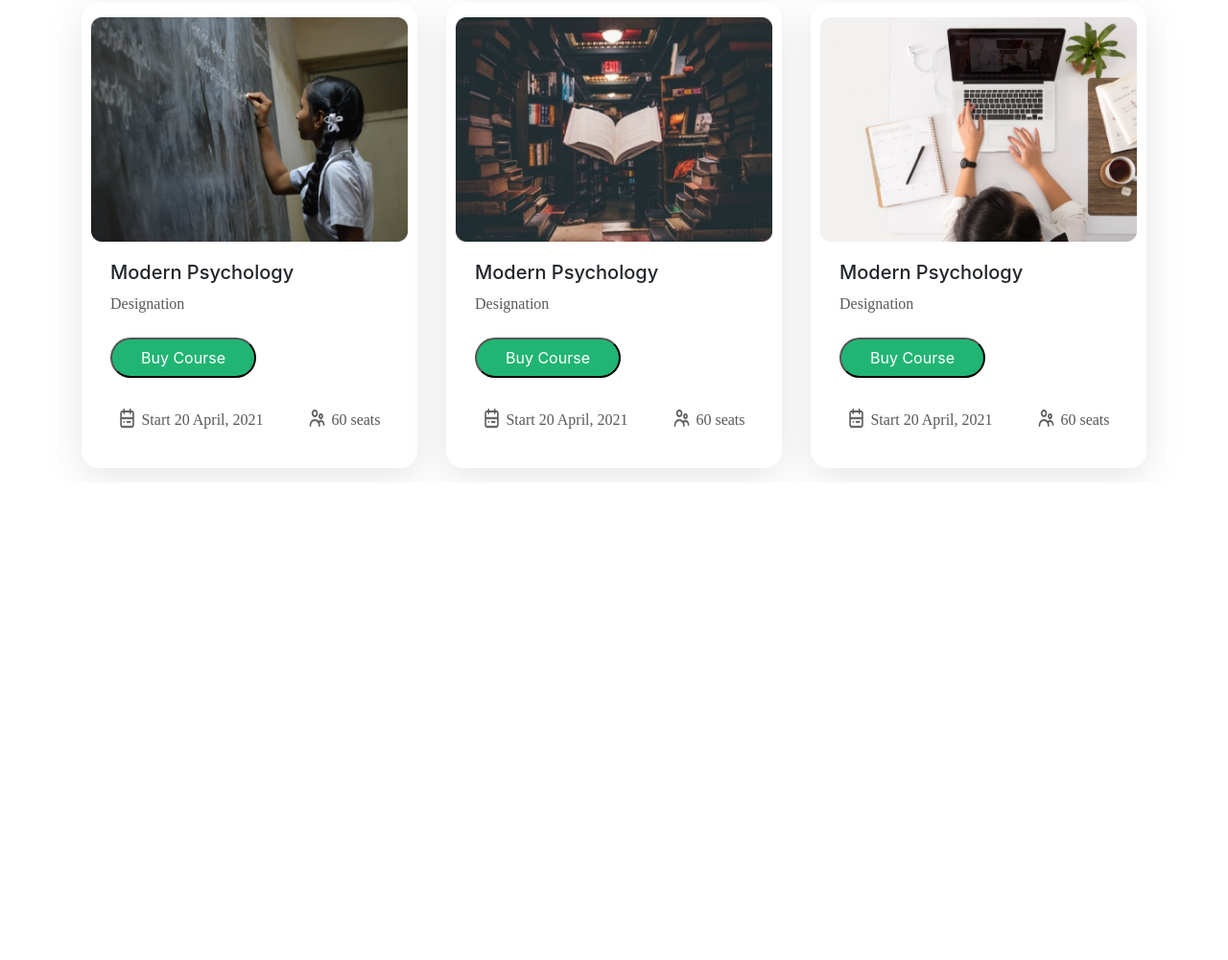
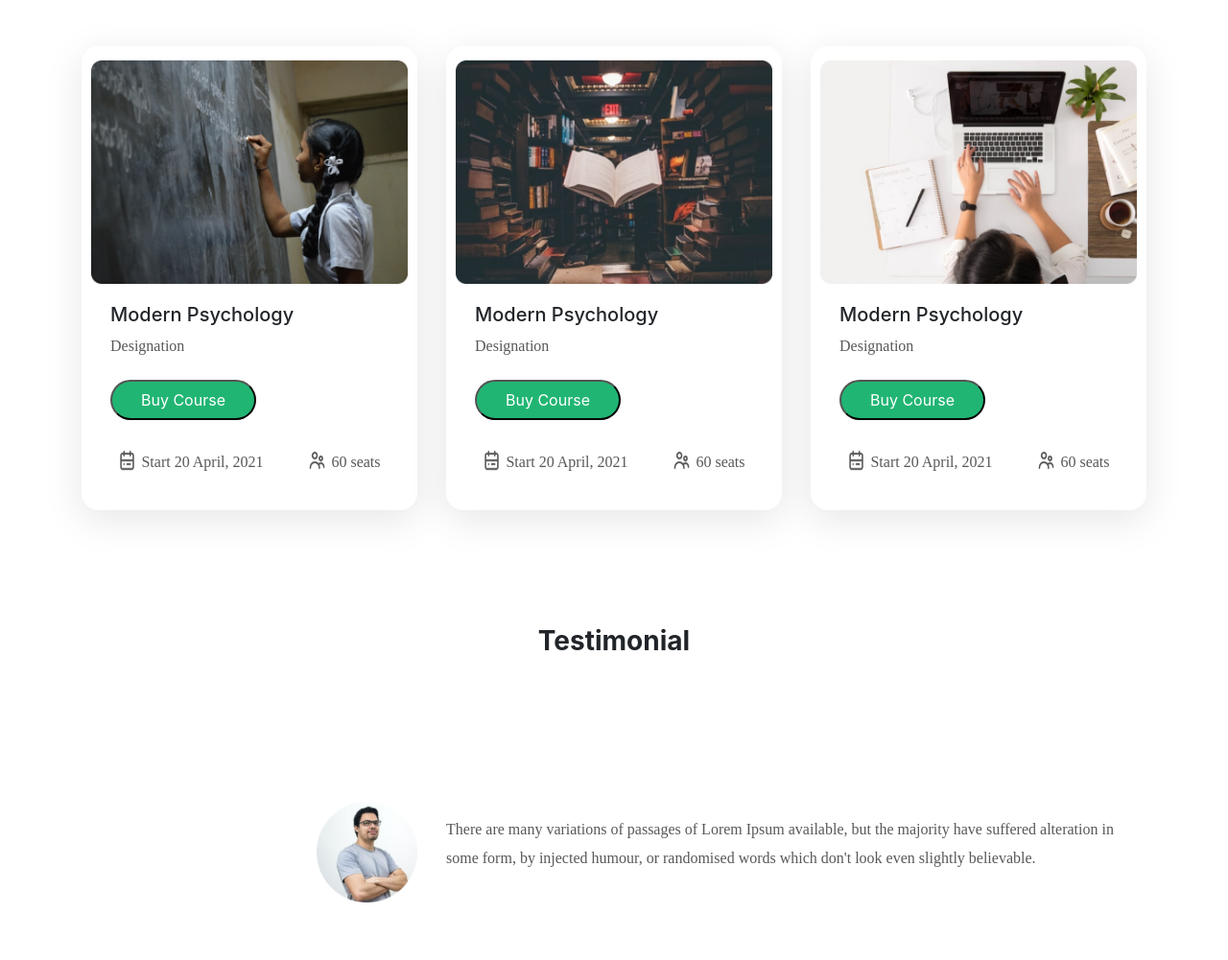
Before and after one commit to wahidremon/e-school, a plain HTML site: page index.html in a window 1280 px wide. Shown: the part 1141-2142 px from the top of the page at 96% size. Before the commit the page ends 1644 px from the top, so only its background shows below. Drawn offline with nearby package versions, Linux system fonts and the light colour scheme.

Commit message:
testimonial section create

```diff
--- a/css/style.css
+++ b/css/style.css
@@ -1,6 +1,6 @@
 /* Main Body Section Start */
 .container {
-    padding: 15px;
+    padding-bottom: 60px;
 }
 /* Main Body Section End */
 /* Header Section Start */
@@ -73,9 +73,9 @@
     background-color: #fff;
     box-shadow: 0px 20px 40px rgba(0, 0, 0, 0.1);
 }
-.category-custom img {
-    width: 68px;
-    height: 76px;
+.category-custom img, .testimonial-custom img {
+    width: 30%;
+    height: 30%;
 }
 .category-custom h1 {
     font-family: Poppins;
@@ -84,7 +84,7 @@
     color: #413960;
     margin: 15px 0px 0px 0px;
 }
-.category-custom p {
+.category-custom p, .testimonial-custom p  {
     font-family: Poppins;
     font-size: 16px;
     line-height: 30px;
@@ -101,9 +101,10 @@
     border: none;
     box-shadow: 0px 10px 40px rgba(0, 0, 0, 0.1);
 }
-.courses-custom h3{
+.courses-custom h3, .testimonial-section h3 {
     text-align: center;
     margin: 60px;
+    font-weight: 700;
 }
 .card-button {
     background: #21B573;
@@ -139,3 +140,8 @@
 }
 }
 /* Courses Section End */
+/* Testimonial Section Start */
+.testimonial-style p {
+
+}
+/* Testimonial Section End */
--- a/index.html
+++ b/index.html
@@ -211,7 +211,23 @@
       </div>
     </section>
     <!-- Courses Section Markup End  -->
-
+    <!-- Testimonial Section Markup Start -->
+    <section class="container testimonial-section">
+      <h3>Testimonial</h3>
+      <section class="row ">
+        <div class="testimonial-custom d-flex justify-content-cente align-items-center">
+          <div class="col-md-4 testimonial-style d-flex justify-content-end">
+            <img src="images/Photos/Man.png" alt="">
+          </div>
+          <div class="col-md-8 testimonial-style d-flex justify-content-start">
+            <p>There are many variations of passages of Lorem Ipsum available, but the
+              majority have suffered alteration in some form, by injected humour,
+            or randomised words which don't look even slightly believable.
+            </p>
+          </div>
+        </div>
+    </section>
+    <!-- Testimonial Section Markup End -->
     <!-- Bootstarp Js Link Start-->
     <script src="https://code.jquery.com/jquery-3.5.1.slim.min.js" integrity="sha384-DfXdz2htPH0lsSSs5nCTpuj/zy4C+OGpamoFVy38MVBnE+IbbVYUew+OrCXaRkfj" crossorigin="anonymous"></script>
     <script src="https://cdn.jsdelivr.net/npm/popper.js@1.16.0/dist/umd/popper.min.js" integrity="sha384-Q6E9RHvbIyZFJoft+2mJbHaEWldlvI9IOYy5n3zV9zzTtmI3UksdQRVvoxMfooAo" crossorigin="anonymous"></script>
```
